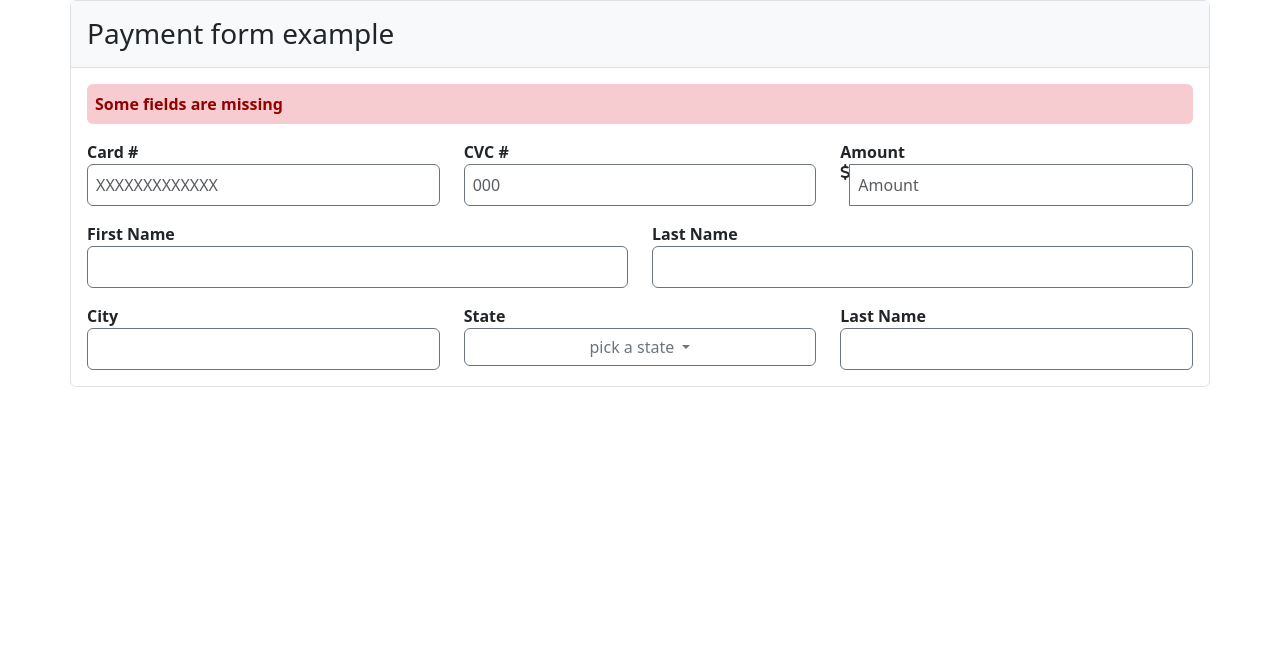
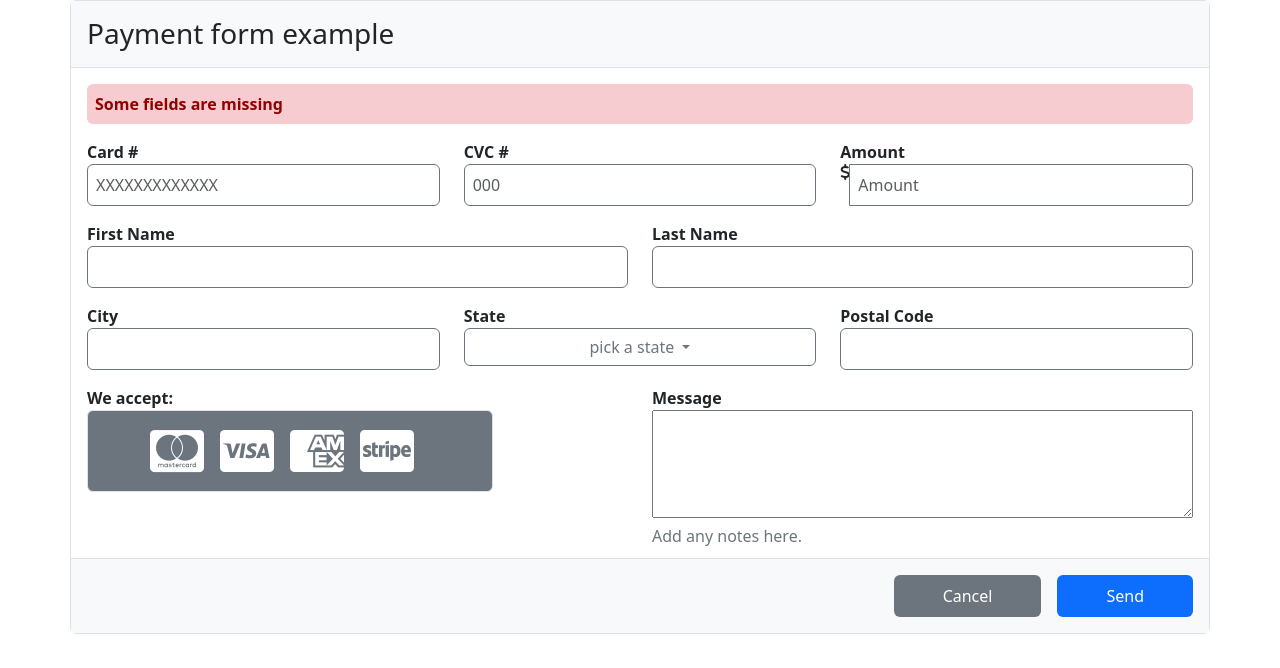
Before and after one commit to 4GeeksAcademy/kevinodah-HTML-5-FORM-BS, a plain HTML site: page index.html in a window 1280 px wide. Drawn offline with nearby package versions, Linux system fonts and the light colour scheme.

Commit message:
finshed form ui

```diff
--- a/index.html
+++ b/index.html
@@ -58,8 +58,6 @@
             </div>
             </div>
 
-
-
         <div class="form-group m-3">
             <div class="row">
                 <div class="col-4">
@@ -83,18 +81,37 @@
 
 
                 <div class="col-4">
-                    <label for="lastName" class="d-block text-dark fw-bold">Last Name</label>
+                    <label for="lastName" class="d-block text-dark fw-bold">Postal Code</label>
                     <input name="lastName" type="text" class="form-control border border-secondary p-2" placeholder="">
                 </div>
             </div>
             </div>
+        <div class="form-group m-3">
+            <div class="row">
+                <div class="col-6">
+                    <label for="firstName" class="d-block text-dark fw-bold">We accept:</label>
+                    <div class="border rounded bg-secondary p-3 w-75 d-flex justify-content-center">
+                    <i class="fa-brands fa-cc-mastercard me-3 fa-3x text-white"></i>
+                    <i class="fa-brands fa-cc-visa me-3 fa-3x text-white"></i>
+                    <i class="fa-brands fa-cc-amex me-3 fa-3x text-white"></i>
+                    <i class="fa-brands fa-cc-stripe me-3 fa-3x text-white"></i>
+                    </div>
+                </div>
 
+                <div class="col-6">
+                    <label for="lastName" class="d-block text-dark fw-bold">Message</label>
+                    <textarea name="comment||message" class="w-100 h-100"></textarea>
+                    <span class="text-secondary">Add any notes here.</span>
+                </div>
+            </div>
+            </div>
+            <div class="pt-5">
+
+        <div class="border-top d-flex justify-content-end bg-light p-3">
+            <button class="btn bg-secondary p-2 pe-5 ps-5 rounded me-3 text-white">Cancel</button>
+            <button class="btn bg-primary p-2 pe-5 ps-5 rounded text-white">Send</button>
         </div>
-
-        </div>
-
-
-
+            </div>
     </form>
     </div>
 
```
Also changed, not shown: style.css (line endings or trailing spaces).
